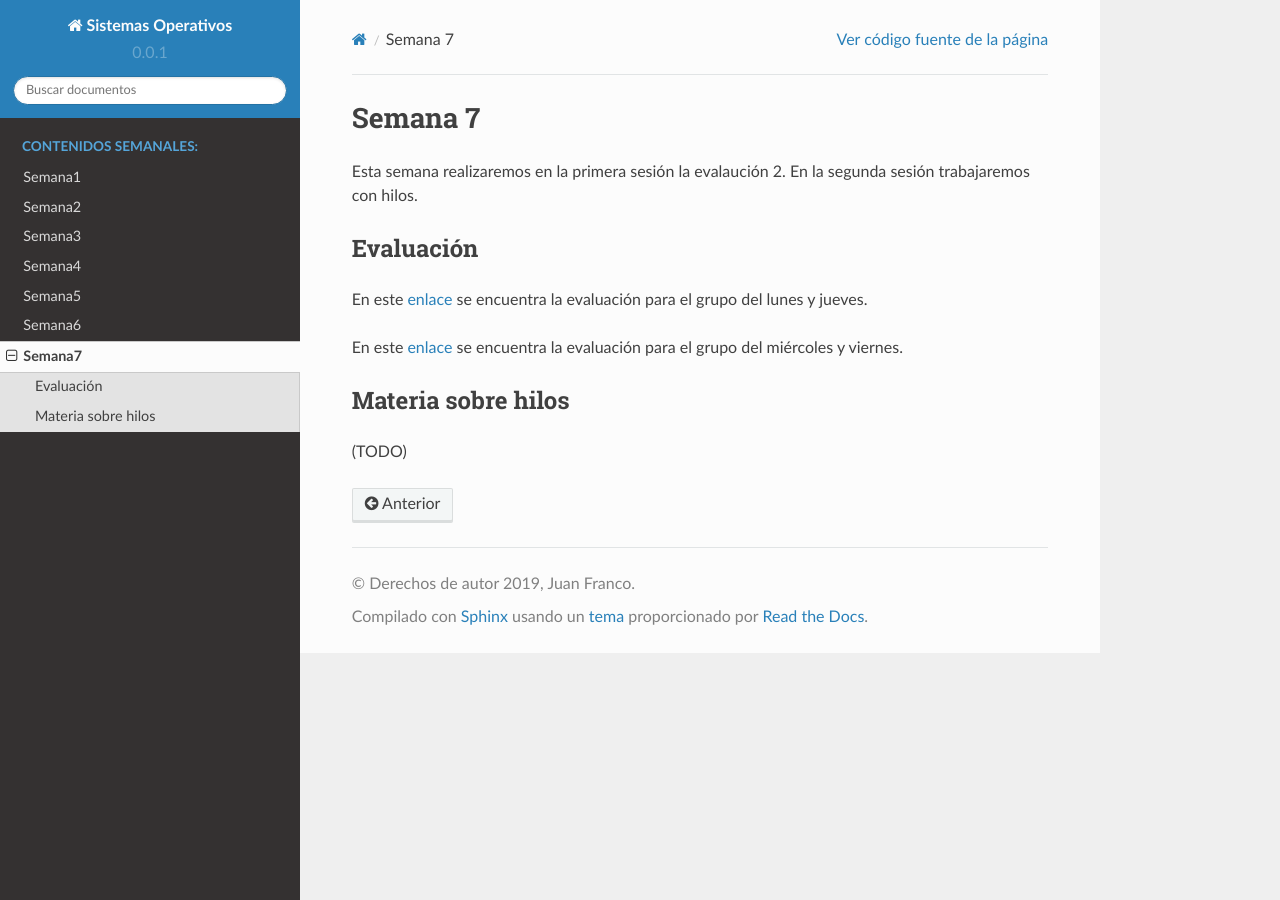
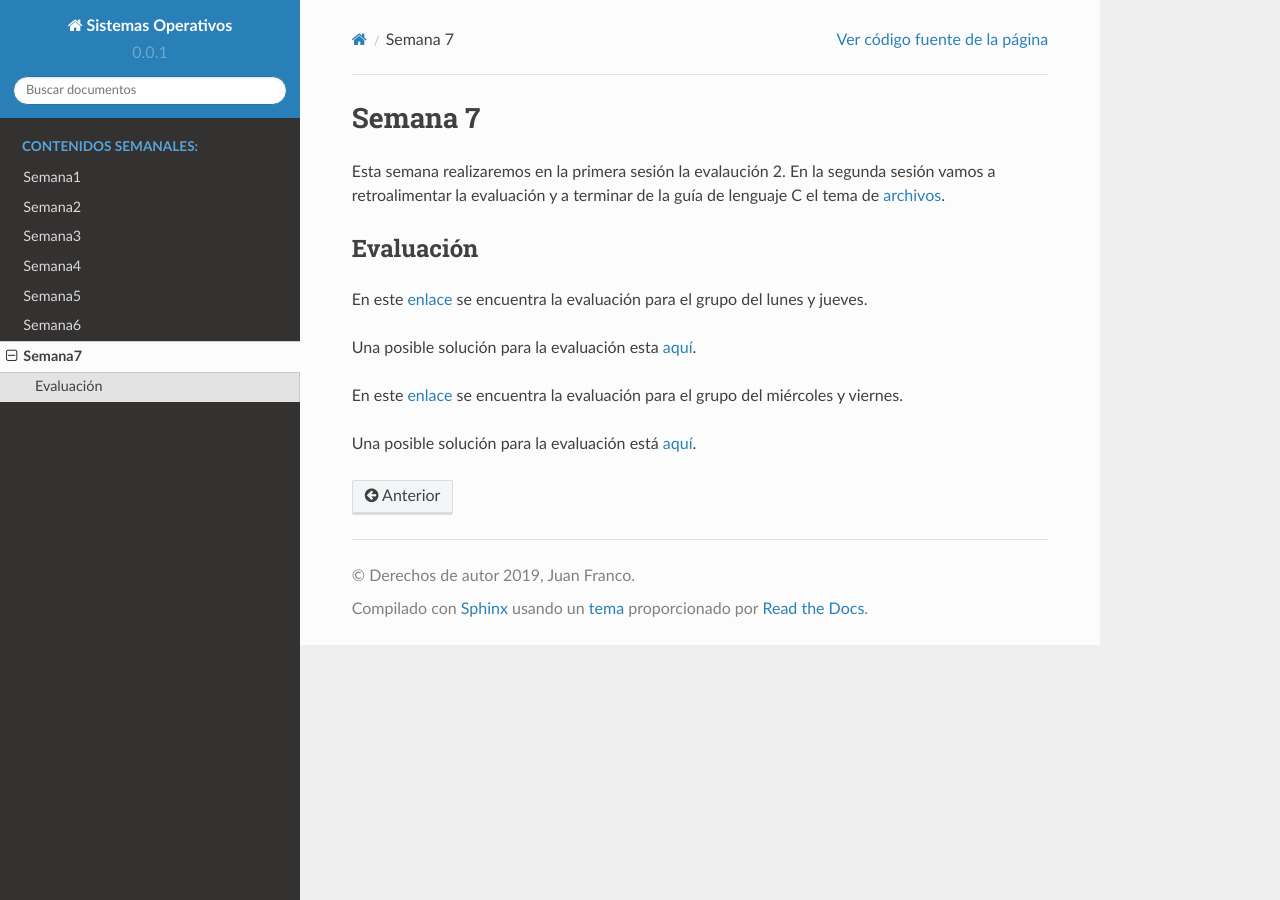
Before and after one commit to juanferfranco/sistemasoperativos, a Sphinx documentation site: the page built from docs/_semana7/semana7.rst, in a window 1280 px wide. Built offline with Sphinx 7.4.7 and the Read the Docs theme 2.0.0, drawn with Linux system fonts in a browser that asks for light colours.

Commit message:
add eval solutions

```diff
--- a/docs/_semana7/semana7.rst
+++ b/docs/_semana7/semana7.rst
@@ -1,16 +1,17 @@
 Semana 7
 ===========
-Esta semana realizaremos en la primera sesión la evalaución 2. En la segunda sesión trabajaremos
-con hilos.
+Esta semana realizaremos en la primera sesión la evalaución 2. En la segunda sesión vamos a retroalimentar
+la evaluación y a terminar de la guía de lenguaje C el tema de `archivos <https://drive.google.com/file/d/1hBPkoUsGUmatr3tRm5ztr-s3hyc3OLhl/view>`__.
 
 Evaluación
 ------------
 En este `enlace <https://drive.google.com/open?id=1cN-VgI0_uuyX5SYdoxR09nygcDjZxbo0IGaaSz2GNmI>`__
 se encuentra la evaluación para el grupo del lunes y jueves.
 
+Una posible solución para la evaluación esta `aquí <https://drive.google.com/open?id=1Pn_5dCP40QNW1lRKaSFFvJ891azrdsYS>`__.
+
+
 En este `enlace <https://drive.google.com/open?id=10sIHMunzcls_kJ6TS0snW1gX9G0dHaJ7rhA_aiZ-ZYs>`__
 se encuentra la evaluación para el grupo del miércoles y viernes.
 
-Materia sobre hilos
---------------------
-(TODO)
+Una posible solución para la evaluación está `aquí <https://drive.google.com/open?id=1MT0JURU1-F7pGZFKkhKpSlYyL97LwA8s>`__.
```
